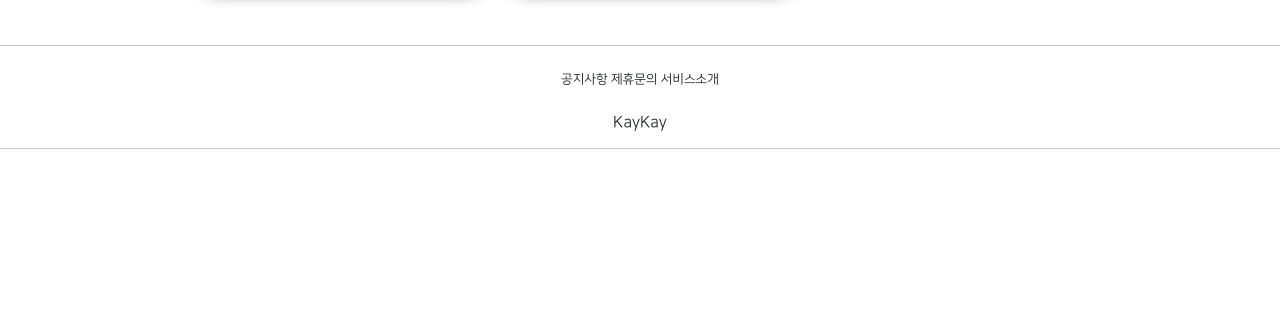
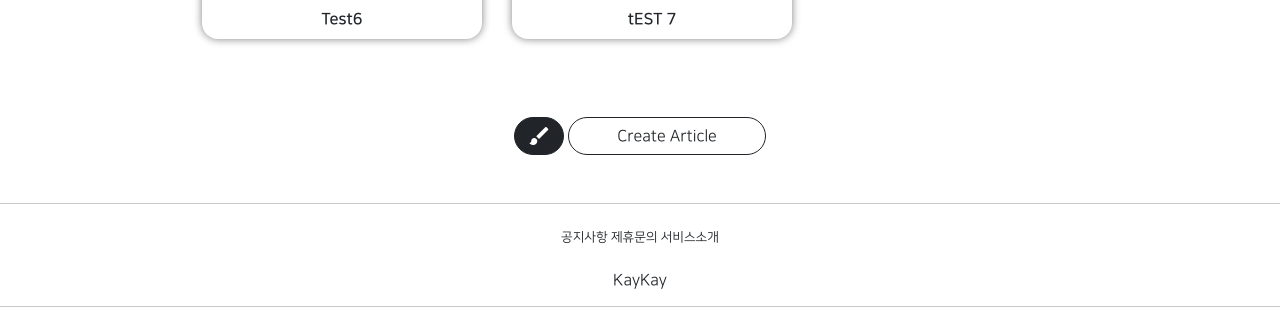
Before and after one commit to sthax17/kay, a Django app: template articleapp/templates/articleapp/list.html in a window 1280 px wide. Shown: the part 939-1262 px from the top of the page. Before the commit the page ends 1088 px from the top, so only its background shows below. Run offline with Django 3.2, Linux system fonts and the light colour scheme; the template is opened without the code that fills it: values that come from a table or form of the project are taken from there, others are empty; data comes from the database, SQL or seed files in the repository; both versions use the stored data as it was after the commit; parts of the project's set-up code (start-up, migrations or seed data) failed here and were passed over; some libraries are stand-ins or nearby versions.

Commit message:
08/05 5 commit

```diff
--- a/articleapp/templates/articleapp/list.html
+++ b/articleapp/templates/articleapp/list.html
@@ -6,7 +6,7 @@
     <style>
         .container div {
           width: 280px;
-            box-shadow: 0 0 1rem;
+            box-shadow: 0 0 .5rem grey;
           display: flex;
           justify-content: center;
           align-items: center;
@@ -31,7 +31,7 @@
                     <img src="{{ article.image.url }}"
                          alt="">
                 </a>
-            <span>{{ article.title }}</span>
+                <span class="m-2 NNS_B">{{ article.title }}</span>
             </div>
 
         {% endfor %}
@@ -41,4 +41,17 @@
     <script src="{% static 'js/magicgrid.js' %}"></script>
 
 
+    <div class="text-center my-5">
+        <a href="{% url 'articleapp:create' %}"
+           class="btn btn-dark rounded-pill material-icons">
+            brush
+        </a>
+
+        <a href="{% url 'articleapp:create' %}"
+           class="btn btn-outline-dark rounded-pill px-5">
+            Create Article
+        </a>
+    </div>
+
+
 {% endblock %}
```
Also changed, not shown: db.sqlite3.
